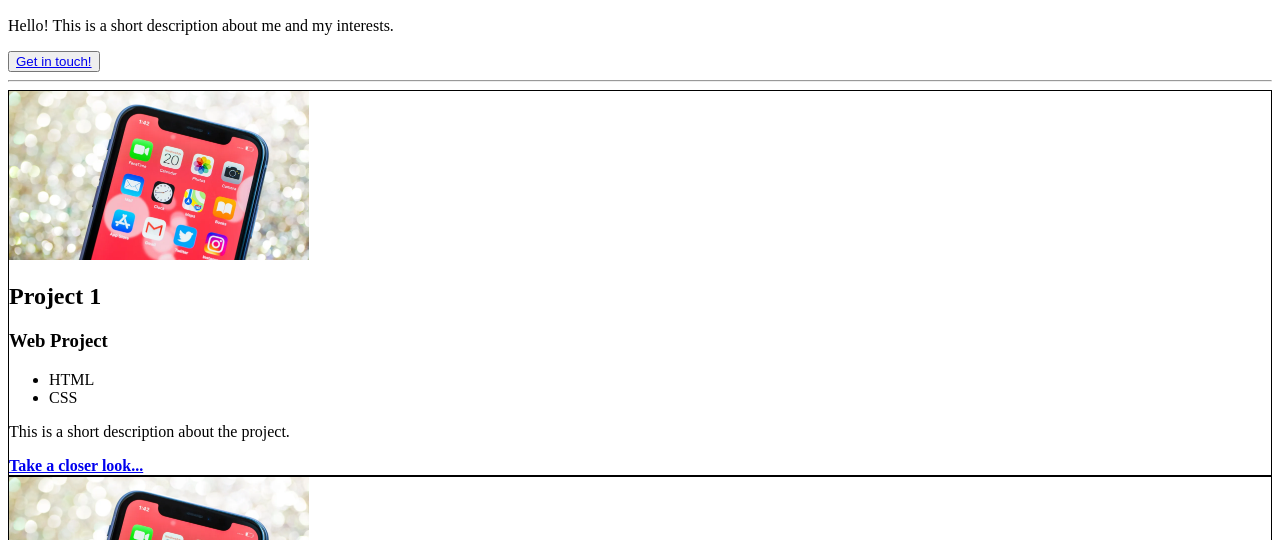
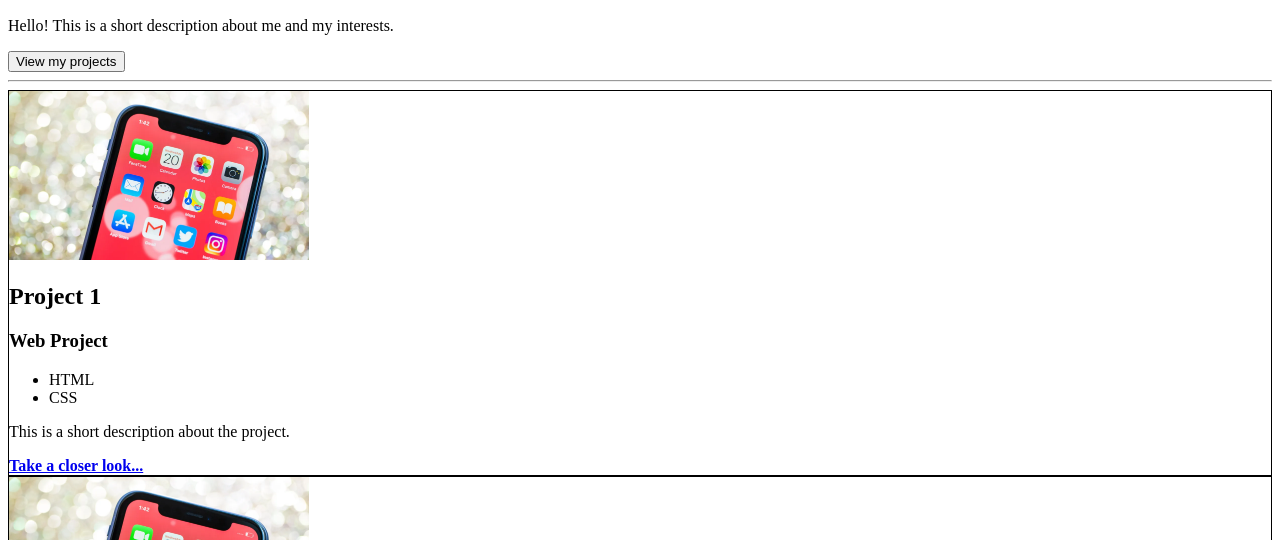
Before and after one commit to jiliana/134b-personal-site, a plain HTML site: page index.html in a window 1280 px wide. Shown: the part 260-800 px from the top of the page. Drawn offline with Linux system fonts and the light colour scheme.

Commit message:
change button

```diff
--- a/index.html
+++ b/index.html
@@ -30,7 +30,7 @@
             <span>Hello!</span>
             This is a short description about me and my interests.
         </p>
-        <button><a href="#contact-me">Get in touch!</a></button>
+        <button>View my projects</button>
     </main>
 
     <hr>
```
